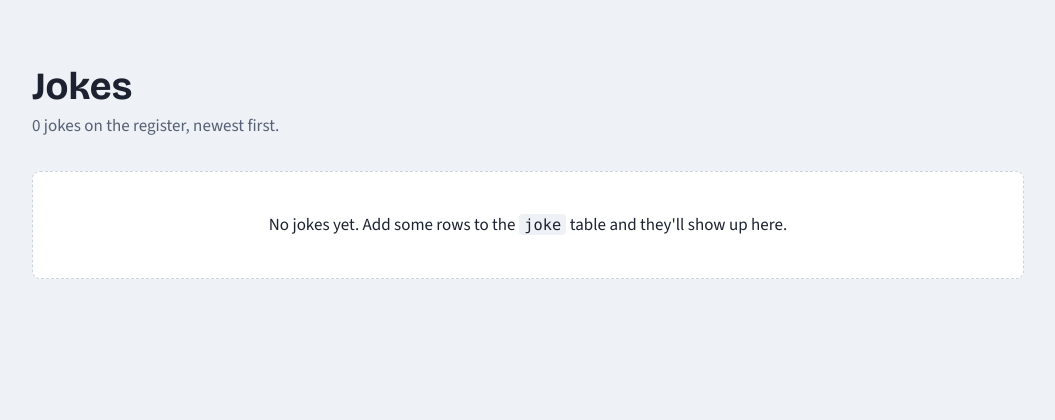
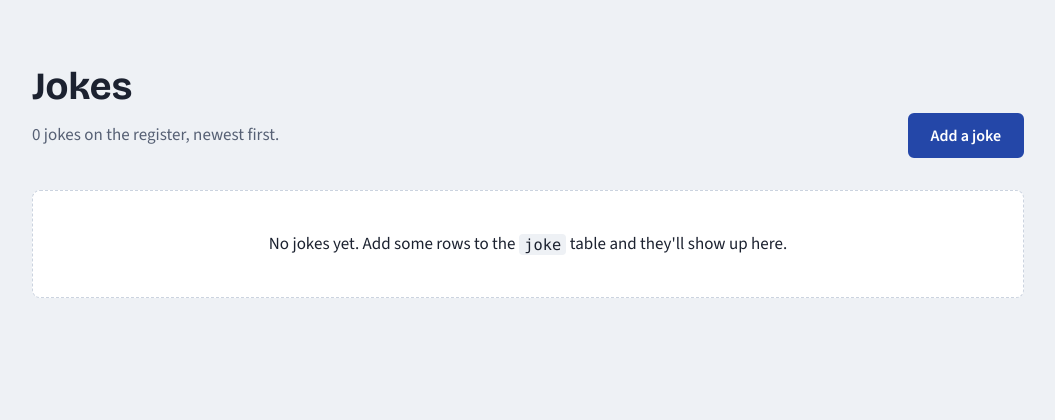
Before and after one commit to DarkRedColor/web_programing_1, a PHP site: page /jokes.php in a window 1280 px wide. Shown: the part 69-489 px from the top of the page, without its empty margins (112-1167 px from the left). Run offline with PHP 8.4, Linux system fonts and the light colour scheme; data that the repository does not hold is empty.

Commit message:
feat[week_5]: add create and delete joke functionality

```diff
--- a/app/Models/Joke.php
+++ b/app/Models/Joke.php
@@ -13,7 +13,7 @@ class Joke extends Model
     ];
 
     /** Date the joke was added, e.g. "13 Oct 2026". */
-    public function postedOn(): string
+    public function addedOn(): string
     {
         return date('j M Y', strtotime($this->jokedate));
     }
--- a/assets/style.css
+++ b/assets/style.css
@@ -321,3 +321,32 @@ code {
     padding: 0.1em 0.35em;
     border-radius: 4px;
 }
+
+.two-column {
+    display: flex;
+    justify-content: space-between;
+    align-items: center;
+    flex-wrap: wrap;
+    gap: 1rem;
+    margin-bottom: 2rem;
+}
+
+.two-column .page-intro {
+    margin: 0;
+}
+.joke-delete {
+    display: inline-block;
+    padding: 0.4rem 0.9rem;
+    background: var(--danger);
+    color: #fff;
+    border: 2px solid var(--danger);
+    border-radius: 6px;
+    font: 600 0.9rem/1.2 var(--body);
+    text-decoration: none;
+    cursor: pointer;
+}
+
+.joke-delete:hover {
+    background: #8f1e18;
+    border-color: #8f1e18;
+}
--- a/jokes.php
+++ b/jokes.php
@@ -13,9 +13,13 @@ require __DIR__ . '/includes/header.php';
 ?>
 
 <h1 class="page-title">Jokes</h1>
-<p class="page-intro">
-    <?= count($jokes) ?> <?= count($jokes) === 1 ? 'joke' : 'jokes' ?> on the register, newest first.
-</p>
+<div class="two-column">
+    <p class="page-intro">
+        <?= count($jokes) ?> <?= count($jokes) === 1 ? 'joke' : 'jokes' ?> on the register, newest first.
+    </p>
+    <a class="button" href='./jokesAdd.php'">Add a joke</a>
+</div>
+
 
 <?php if (!$jokes): ?>
     <div class="empty">
@@ -30,11 +34,34 @@ require __DIR__ . '/includes/header.php';
                 </blockquote>
                 <p class="joke-meta">
                     <span class="joke-number">#<?= (int) $joke->id ?></span>
-                    <time datetime="<?= e($joke->jokedate) ?>"><?= e($joke->postedOn()) ?></time>
+                    <time datetime="<?= e($joke->jokedate) ?>"><?= e($joke->addedOn()) ?></time>
+                    <button class="button joke-delete" data-id="<?= (int) $joke->id ?>">Delete</button>
                 </p>
             </li>
         <?php endforeach; ?>
     </ol>
 <?php endif; ?>
 
+<script>
+    const csrf = <?= json_encode(csrf_token()) ?>;
+
+    document.querySelectorAll('.joke-delete').forEach(button => {
+        button.addEventListener('click', async () => {
+            if (!confirm('Delete this joke?')) return;
+
+            const body = new FormData();
+            body.append('id', button.dataset.id);
+            body.append('csrf', csrf);
+
+            const response = await fetch('jokeDelete.php', { method: 'POST', body });
+
+            if (response.ok) {
+                button.closest('.joke').remove();   // remove the card from the page
+            } else {
+                alert('Could not delete the joke. Try reloading the page.');
+            }
+        });
+    });
+</script>
+
 <?php require __DIR__ . '/includes/footer.php'; ?>
```
Also changed, not shown: jokeDelete.php (added, +23 -0 lines), jokesAdd.php (added, +64 -0 lines).
